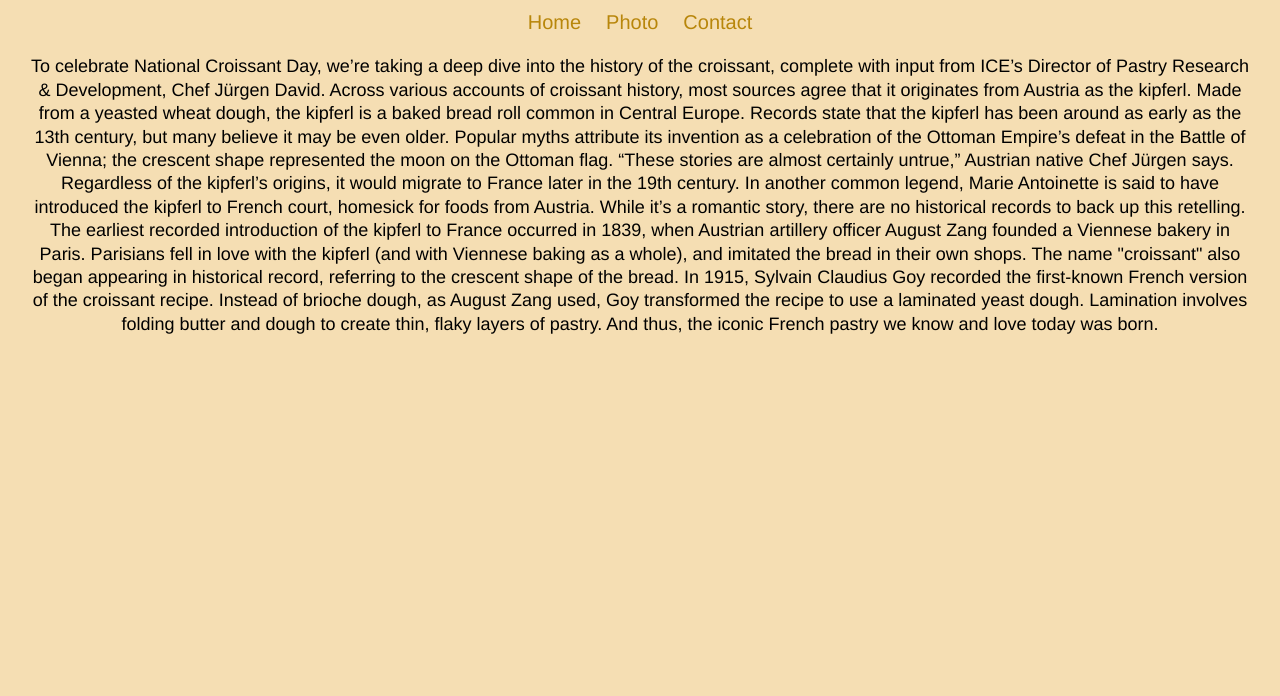
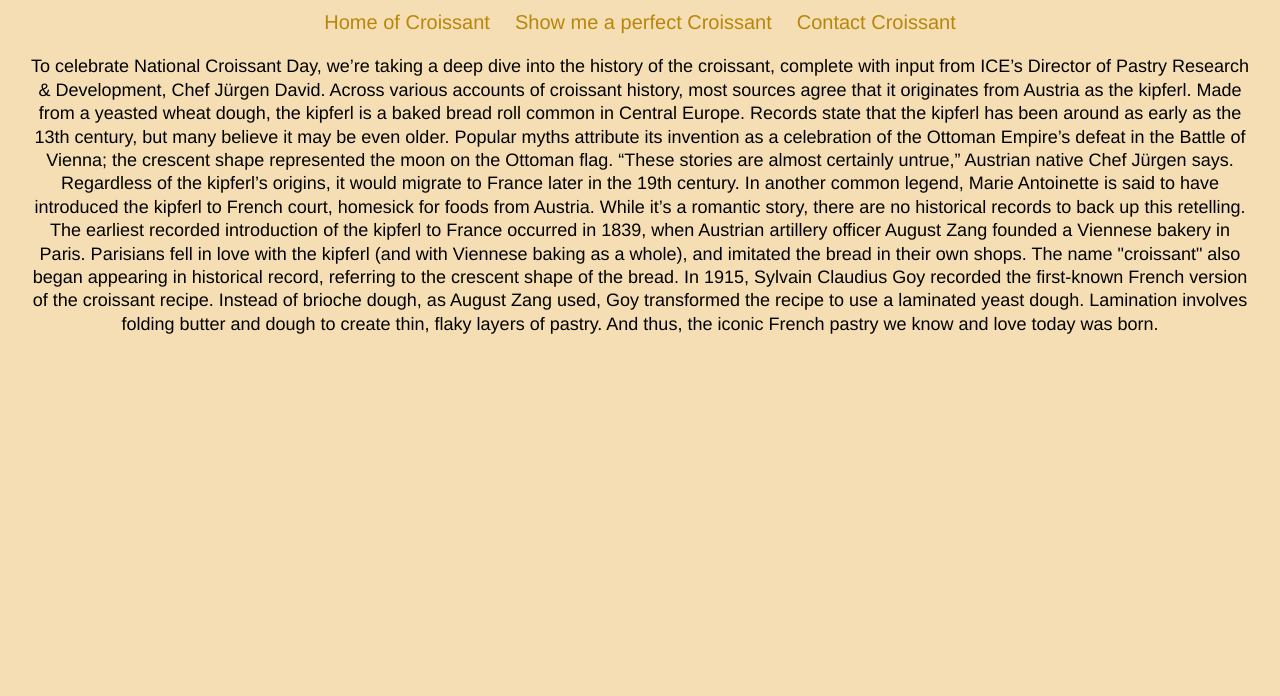
Before and after one commit to KaWo1980/Croissant, a plain HTML site: page index.html in a window 1280 px wide. Shown: the part 104-800 px from the top of the page. Drawn offline with Linux system fonts and the light colour scheme.

Commit message:
SEO optimated

```diff
--- a/index.html
+++ b/index.html
@@ -3,13 +3,15 @@
   <head>
     <meta charset="UTF-8" />
     <meta name="viewport" content="width=device-width, initial-scale=1.0" />
+    <meta name="description" content="Learn all about Croissants" />
+    <meta name="keywords" content="Croissant" />
     <link rel="stylesheet" href="/css/styles.css" />
-    <title>Welcome to Croissant</title>
+    <title>Welcome to Croissant - All you need to know about Croissant</title>
     <h1>🥐 Croissant</h1>
     <header>
-      <a href="/">Home</a>
-      <a href="/photo.html">Photo</a>
-      <a href="/contact.html">Contact</a>
+      <a href="/">Home of Croissant</a>
+      <a href="/photo.html">Show me a perfect Croissant</a>
+      <a href="/contact.html">Contact Croissant</a>
     </header>
     <main>
       To celebrate National Croissant Day, we’re taking a deep dive into the
```
Also changed, not shown: contact.html (+6 -4 lines), photo.html (+10 -5 lines).
